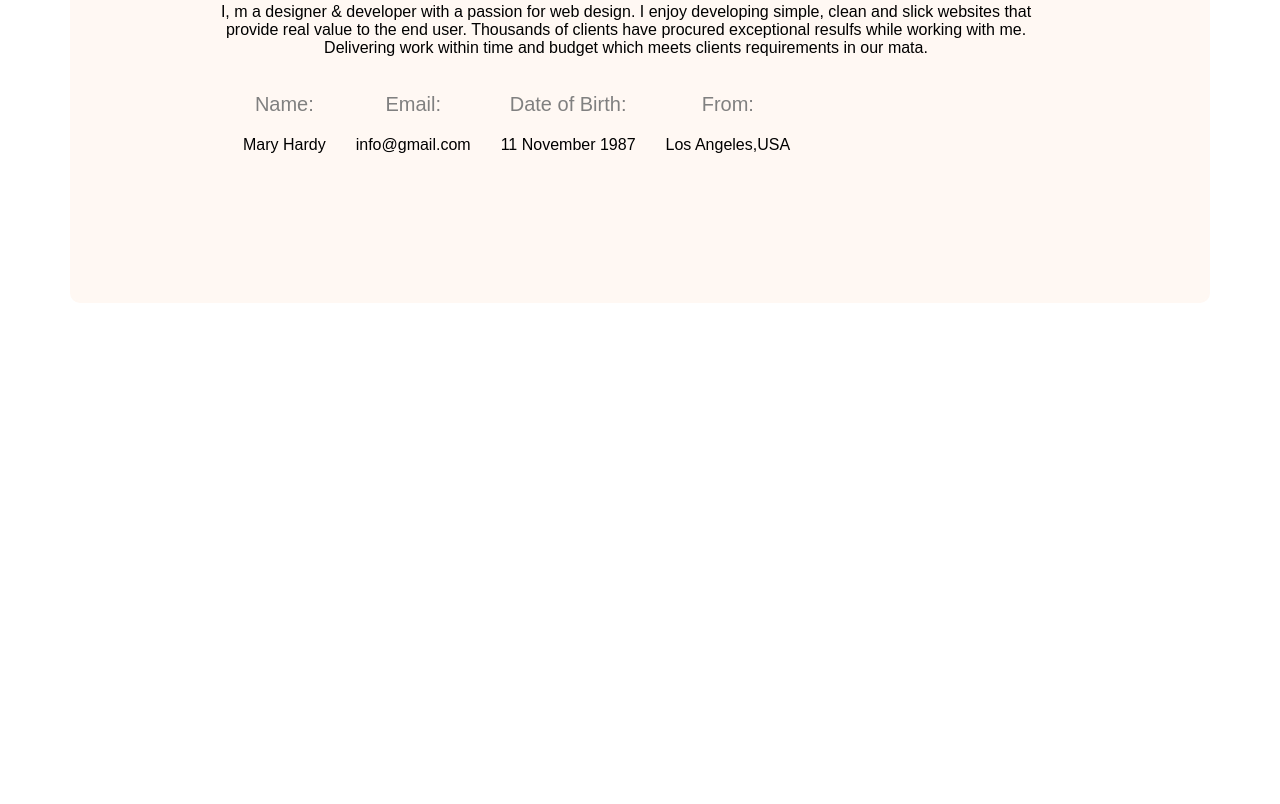
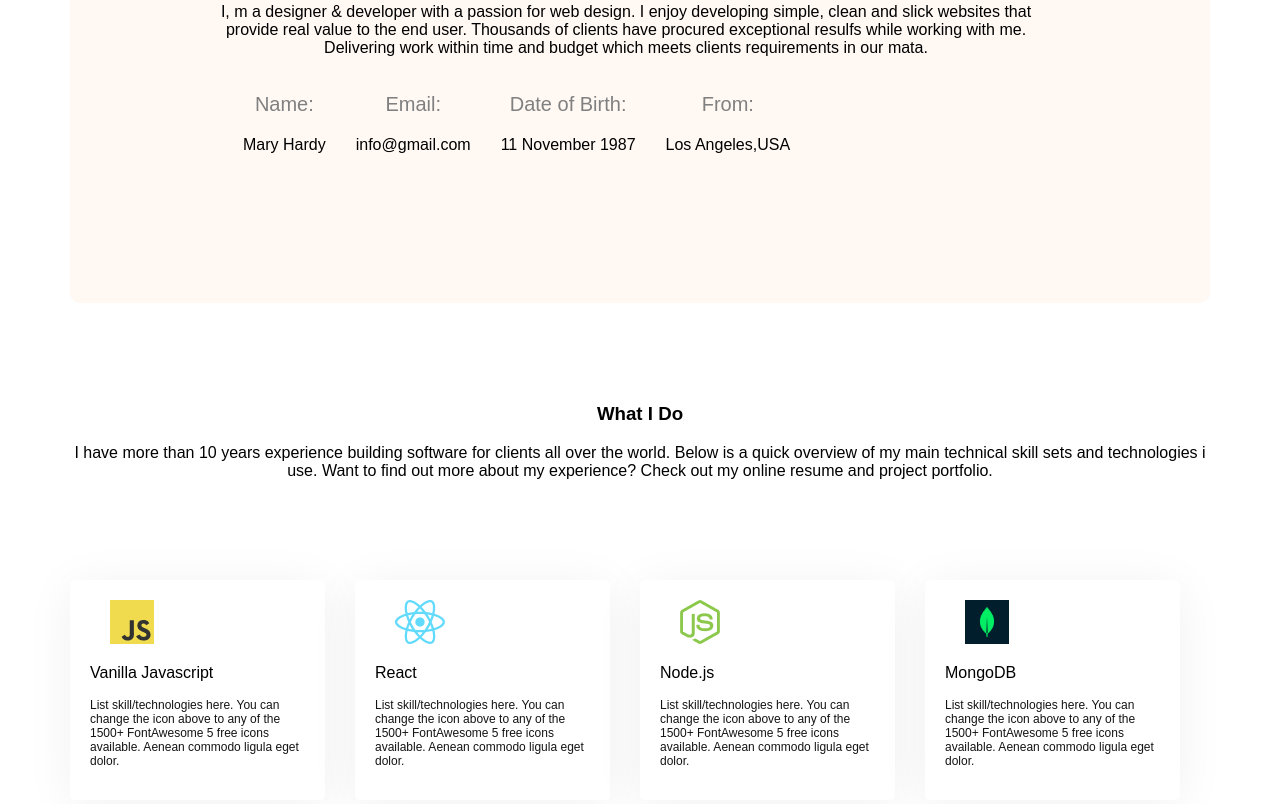
Before and after one commit to mahfuzurrahman19/developer-portfolio, a plain HTML site: page index.html in a window 1280 px wide. Shown: the part 1232-2036 px from the top of the page. Before the commit the page ends 1543 px from the top, so only its background shows below. Drawn offline with Linux system fonts and the light colour scheme; a web font is replaced by a local one.

Commit message:
third step

```diff
--- a/index.html
+++ b/index.html
@@ -59,6 +59,47 @@
                 </div>
             </div>
          </section>
+         <!----------what i do section-->
+         <section class="what-section">
+            <section class="what-i-do">
+                            <h3>What I Do</h3>
+                            <p>I have more than 10 years experience building software for clients all over the world. Below is a quick overview of my main technical skill sets and technologies i use. Want to find out more about my experience? Check out my online resume and project portfolio.</p>
+            </section>
+            <section class="what-ii-do">
+                         <div class="skill">
+                            <img src="images/icons/js.png" alt="" class="images">
+                            <p class="head">Vanilla Javascript</p>
+                             <p class="description">List skill/technologies here. You can change the icon above to any of the 1500+ FontAwesome 5 free icons available. Aenean commodo ligula eget dolor.</p>
+                         </div>
+                         <div class="skill">
+                            <img src="images/icons/react.png" alt="" class="images">
+                            <p class="head"> React
+
+                            </p>
+                             <p class="description">
+                                List skill/technologies here. You can change the icon above to any of the 1500+ FontAwesome 5 free icons available. Aenean commodo ligula eget dolor.
+                             </p>
+                         </div>
+                         <div class="skill">
+                            <img src="images/icons/nodejs.png" alt="" class="images">
+                            <p class="head">Node.js
+
+                            </p>
+                             <p class="description">
+                                List skill/technologies here. You can change the icon above to any of the 1500+ FontAwesome 5 free icons available. Aenean commodo ligula eget dolor.
+                             </p>
+                         </div>
+                         <div class="skill">
+                            <img src="images/icons/mongo.png" alt="" class="images">
+                            <p class="head">MongoDB
+
+                            </p>
+                             <p class="description">
+                                List skill/technologies here. You can change the icon above to any of the 1500+ FontAwesome 5 free icons available. Aenean commodo ligula eget dolor.
+                             </p>
+                         </div>
+            </section>
+         </section>
     </main>
     <footer>
 
--- a/styles/portfolio.css
+++ b/styles/portfolio.css
@@ -100,3 +100,36 @@ text-align: center;
     font-size: 20px;
     color: gray;
 }
+/* -----what I do styles----- */
+.what-section{
+    margin-top: 100px;
+    max-width: 1140px;
+}
+.what-i-do{
+    text-align: center;
+    /* display: flex; */
+    /* margin-left: 55px; */
+}
+.what-ii-do {
+    display: flex;
+    margin-top: 100px;
+    /* margin-right: 50px; */
+    /* border: 2px solid #FFFFFF; */
+    /* background-color: #3ea153; */
+}
+.description{
+    color: rgb(21, 20, 20);
+}
+.what-ii-do .skill{
+    background: #ffffff;
+box-shadow: 0px 6px 50px rgba(0, 0, 0, 0.06);
+border-radius: 5px;
+margin-right: 30px;
+padding: 20px;
+}
+.skill .description{
+    font-size: 12px;
+}
+.skill .images{
+    padding-left: 20px;
+}
```
